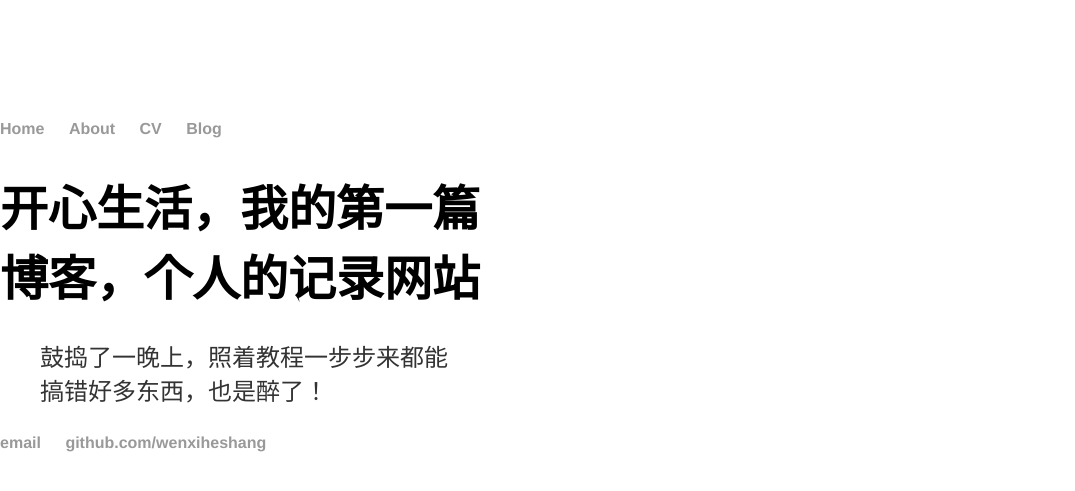
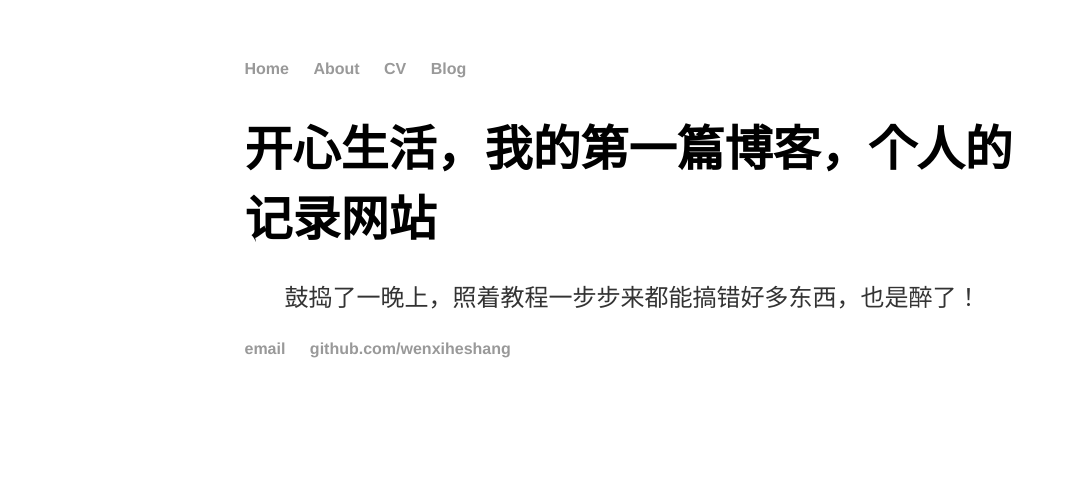
Before and after one commit to xxleyi/xxleyi.github.io, a Jekyll site: the page built from _posts/2016-03-03-wen-site-launched.md, in a window 1280 px wide. Shown: the top 491 px of the page, without its empty margins (0-1075 px from the left). Built offline with Jekyll 4.4.1, drawn with Linux system fonts in a browser that asks for light colours.

Commit message:
modify style

```diff
--- a/css/post.css
+++ b/css/post.css
@@ -1,5 +1,5 @@
-html, body {
-    margin: 60px 0 0 0;
+body {
+    margin: 60px auto;
     width: 61.8%;
 }
 nav ul, footer ul {
```
